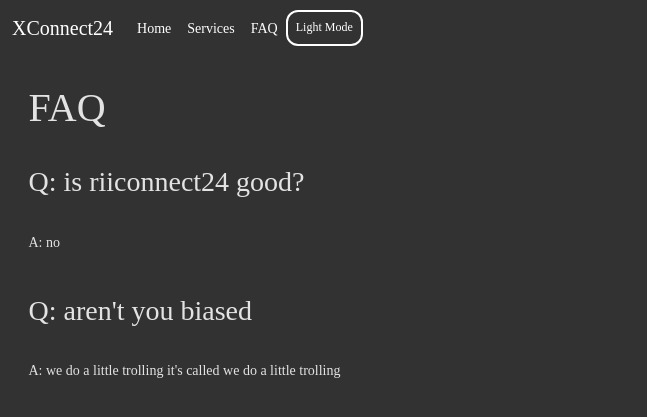
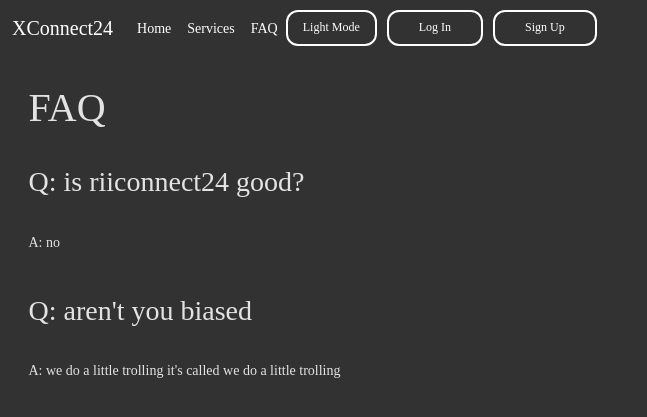
Before and after one commit to xyqil/depot-sinjoh, a Flask app: page /faq in a window 1280 px wide. Shown: the top 417 px of the page, without its empty margins (0-647 px from the left). Run offline with Flask 2, Linux system fonts and the light colour scheme; some libraries are stand-ins or nearby versions; some web fonts are replaced.

Commit message:
Login works, added table thirdparty dependency

```diff
--- a/site/app.py
+++ b/site/app.py
@@ -6,7 +6,7 @@ from os.path import join
 from os import getcwd
 from flask_sqlalchemy import SQLAlchemy
 from flask_migrate import Migrate
-from flask_login import LoginManager
+from flask_login import LoginManager, login_user, logout_user
 from forms import *
 from flask_bootstrap import Bootstrap
 from sassutils.wsgi import SassMiddleware
@@ -66,8 +66,10 @@ if debug:
     return send_from_directory('thirdparty/spectrum/button/dist', css)
   @app.route('/thirdparty/spectrum/actionbutton/<css>')
   def spectrum_actionbutton(css):
-    print('action button')
     return send_from_directory('thirdparty/spectrum/actionbutton/dist', css)
+  @app.route('/styles/css/<css>')
+  def compiled_scss(css):
+    return send_from_directory('styles/css', css)
   @app.route('/styles/<_>/<css>')
   def styles(_, css):
     return send_from_directory('styles', css)
@@ -90,8 +92,18 @@ def services():
 def faq():
   page_theme = request.args.get("theme", theme)
   return render_template("faq.html", theme=page_theme)
+@app.route('/login', methods=['GET','POST'])
+def signup():
+  form = SignupForm()
+  if form.validate_on_submit():
+    user = models.User.query.filter_by(username=form.username.data).first()
+    if user.check_pw_hash(form.password.data):
+      print("omg someone logged in poggers")
+      login_user(user)
+      return redirect('home')
+  return render_template("signup.html",form=form, theme=theme)
 @app.route('/signup', methods=['GET','POST'])
-def signup():
+def loginuser():
   form = SignupForm()
   if form.validate_on_submit():
     u = models.User(username=form.username.data)
@@ -100,9 +112,12 @@ def signup():
     db.session.commit()
     return redirect('/home')
   return render_template("signup.html",form=form, theme=theme)
-
+@app.route('/logout')
+def logoutuser():
+  logout_user()
+  return redirect('/home')
 @login.user_loader
 def load_user(id):
-  return models.User.get(id)
+  return models.User.query.get(id)
 if __name__ == '__main__':
   app.run(debug=debug)
--- a/site/forms.py
+++ b/site/forms.py
@@ -1,7 +1,8 @@
 from flask_wtf import FlaskForm
 from wtforms import PasswordField, StringField, SubmitField
+from wtforms.validators import DataRequired
 
 class SignupForm(FlaskForm):
-    username = StringField("Username")
-    password = PasswordField("Password")
+    username = StringField("Username", validators=[DataRequired()])
+    password = PasswordField("Password", validators=[DataRequired()])
     submit = SubmitField("Submit")
--- a/site/templates/base.html
+++ b/site/templates/base.html
@@ -45,10 +45,16 @@
                <div class="navbar-nav"><a class="nav-link active" href="{{ url_for("services") + "?theme=" + theme}}"><i class="fas fa-server"></i> Services</a></div>
                <div class="navbar-nav"><a class="nav-link active" href="{{ url_for("faq") + "?theme=" + theme}}"><i class="fas fa-question-circle"></i> FAQ</a></div>
                {% if theme == "dark" %}
-               <div class="navbar-nav"><a class="nav-link active spectrum-Button spectrum-Button--overBackground spectrum-Button--sizeS" style="font-weight: normal; font-family: WiiFont;" href="{{ request.path + "?theme=light"}}"><i class="fas fa-sun"></i> Light Mode</a></div>
+               <div class="navbar-nav"><a class="nav-link active spectrum-Button spectrum-Button--overBackground spectrum-Button--sizeS" style="font-weight: normal; font-family: WiiFont; padding-left: 15px; padding-right: 15px;" href="{{ request.path + "?theme=light"}}"><i class="fas fa-sun"></i> Light Mode</a></div>
                {% endif %}
                {% if theme == "light" %}
-               <div class="navbar-nav"><a class="nav-link active spectrum-Button spectrum-Button--overBackground spectrum-Button--sizeS" style="font-weight: normal; font-family: WiiFont;" href="{{ request.path + "?theme=dark"}}"><i class="fas fa-moon"></i> Dark Mode</a></div>
+               <div class="navbar-nav"><a class="nav-link active spectrum-Button spectrum-Button--overBackground spectrum-Button--sizeS" style="font-weight: normal; font-family: WiiFont; padding-left: 15px; padding-right: 15px;" href="{{ request.path + "?theme=dark"}}"><i class="fas fa-moon"></i> Dark Mode</a></div>
+               {% endif %}
+               {% if current_user.is_authenticated %}
+               <div class="navbar-nav" style="padding-left: 10px;"><a class="nav-link active spectrum-Button spectrum-Button--overBackground spectrum-Button--sizeS" style="font-weight: normal; font-family: WiiFont; padding-left: 30px; padding-right: 30px;" href="{{ url_for("logoutuser") }}"><i class="fas fa-door"></i> Log Out</a></div>
+               {% else %}
+               <div class="navbar-nav" style="padding-left: 10px;"><a class="nav-link active spectrum-Button spectrum-Button--overBackground spectrum-Button--sizeS" style="font-weight: normal; font-family: WiiFont; padding-left: 30px; padding-right: 30px;" href="{{ url_for("loginuser") }}">Log In</a></div>
+               <div class="navbar-nav" style="padding-left: 10px;"><a class="nav-link active spectrum-Button spectrum-Button--overBackground spectrum-Button--sizeS" style="font-weight: normal; font-family: WiiFont; padding-left: 30px; padding-right: 30px;" href="{{ url_for("signup") }}">Sign Up</a></div>
                {% endif %}
             </div>
          </div>
--- a/site/thirdparty/package.json
+++ b/site/thirdparty/package.json
@@ -12,6 +12,7 @@
     "@spectrum-css/button": "^3.0.3",
     "@spectrum-css/icon": "^3.0.3",
     "@spectrum-css/page": "^3.0.2",
+    "@spectrum-css/table": "^3.0.3",
     "@spectrum-css/typography": "^3.0.2",
     "@spectrum-css/vars": "^3.0.2",
     "spectrum-css": "^1.1.5"
```
Also changed, not shown: site/thirdparty/package-lock.json.
